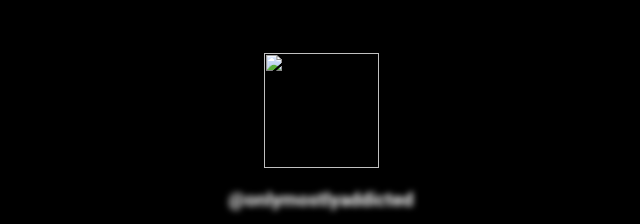
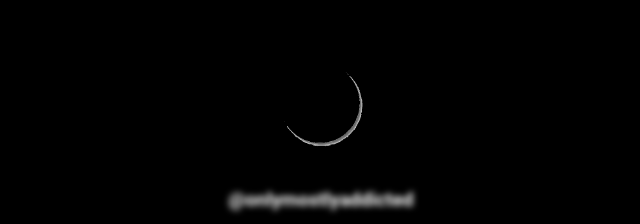
Before and after one commit to Edgared123/all-links, a website: page index.html in a window 1280 px wide. Shown: the top 224 px of the page, without its empty margins (319-959 px from the left). Drawn offline with Linux system fonts and the light colour scheme.

Commit message:
Update index.html

```diff
--- a/index.html
+++ b/index.html
@@ -12,7 +12,7 @@
         <h4></h4>
 
 
-        <img class="circle" src="img/final-circle.png"/>
+        <img class="circle" src="img/circle_.png"/>
         <h2>@onlymostlyaddicted</h2>
         <h4>they think they relate to her, and she keeps telling them they do. Theyre a whole unit.</h4>
 
```
